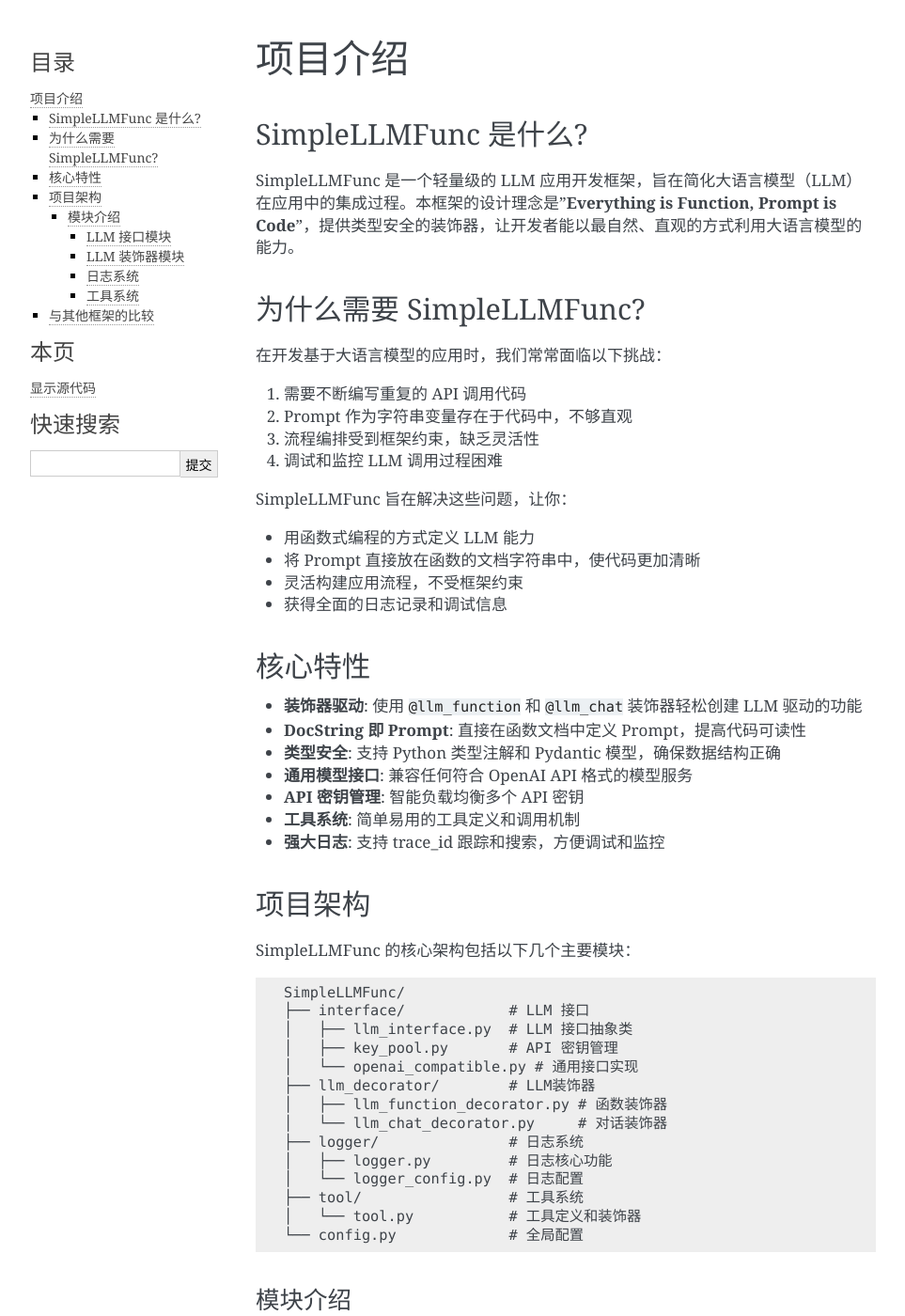
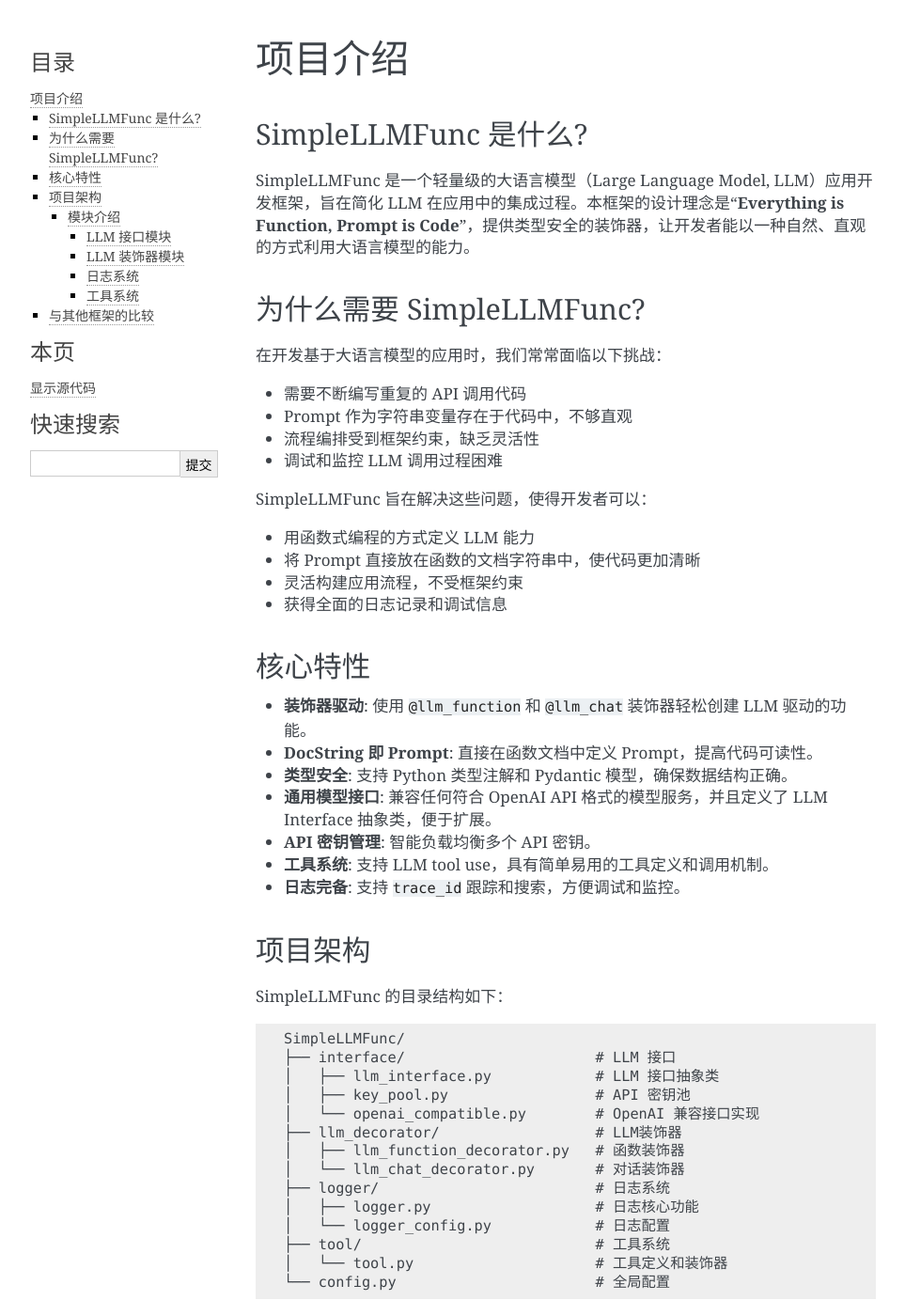
Before and after one commit to NiJingzhe/SimpleLLMFunc, a Sphinx documentation site: the page built from docs/source/introduction.md, in a window 1280 px wide and 1400 px high. Shown: the whole window at 94% size, without its empty margins (148-1111 px from the left). Built offline with Sphinx 7.4.7, drawn with Linux system fonts in a browser that asks for light colours.

Commit message:
docs: introduction

````diff
--- a/docs/source/introduction.md
+++ b/docs/source/introduction.md
@@ -2,18 +2,19 @@
 
 ## SimpleLLMFunc 是什么?
 
-SimpleLLMFunc 是一个轻量级的 LLM 应用开发框架，旨在简化大语言模型（LLM）在应用中的集成过程。本框架的设计理念是"**Everything is Function, Prompt is Code**"，提供类型安全的装饰器，让开发者能以最自然、直观的方式利用大语言模型的能力。
+SimpleLLMFunc 是一个轻量级的大语言模型（Large Language Model, LLM）应用开发框架，旨在简化 LLM 在应用中的集成过程。本框架的设计理念是“**Everything is Function, Prompt is Code**”，提供类型安全的装饰器，让开发者能以一种自然、直观的方式利用大语言模型的能力。
 
 ## 为什么需要 SimpleLLMFunc?
 
 在开发基于大语言模型的应用时，我们常常面临以下挑战：
 
-1. 需要不断编写重复的 API 调用代码
-2. Prompt 作为字符串变量存在于代码中，不够直观
-3. 流程编排受到框架约束，缺乏灵活性
-4. 调试和监控 LLM 调用过程困难
+- 需要不断编写重复的 API 调用代码
+- Prompt 作为字符串变量存在于代码中，不够直观
+- 流程编排受到框架约束，缺乏灵活性
+- 调试和监控 LLM 调用过程困难
 
-SimpleLLMFunc 旨在解决这些问题，让你：
+SimpleLLMFunc 旨在解决这些问题，使得开发者可以：
+
 - 用函数式编程的方式定义 LLM 能力
 - 将 Prompt 直接放在函数的文档字符串中，使代码更加清晰
 - 灵活构建应用流程，不受框架约束
@@ -21,33 +22,33 @@
 
 ## 核心特性
 
-- **装饰器驱动**: 使用 `@llm_function` 和 `@llm_chat` 装饰器轻松创建 LLM 驱动的功能
-- **DocString 即 Prompt**: 直接在函数文档中定义 Prompt，提高代码可读性
-- **类型安全**: 支持 Python 类型注解和 Pydantic 模型，确保数据结构正确
-- **通用模型接口**: 兼容任何符合 OpenAI API 格式的模型服务
-- **API 密钥管理**: 智能负载均衡多个 API 密钥
-- **工具系统**: 简单易用的工具定义和调用机制
-- **强大日志**: 支持 trace_id 跟踪和搜索，方便调试和监控
+- **装饰器驱动**: 使用 `@llm_function` 和 `@llm_chat` 装饰器轻松创建 LLM 驱动的功能。
+- **DocString 即 Prompt**: 直接在函数文档中定义 Prompt，提高代码可读性。
+- **类型安全**: 支持 Python 类型注解和 Pydantic 模型，确保数据结构正确。
+- **通用模型接口**: 兼容任何符合 OpenAI API 格式的模型服务，并且定义了 LLM Interface 抽象类，便于扩展。
+- **API 密钥管理**: 智能负载均衡多个 API 密钥。
+- **工具系统**: 支持 LLM tool use，具有简单易用的工具定义和调用机制。
+- **日志完备**: 支持 `trace_id` 跟踪和搜索，方便调试和监控。
 
 ## 项目架构
 
-SimpleLLMFunc 的核心架构包括以下几个主要模块：
+SimpleLLMFunc 的目录结构如下：
 
 ```
 SimpleLLMFunc/
-├── interface/            # LLM 接口
-│   ├── llm_interface.py  # LLM 接口抽象类
-│   ├── key_pool.py       # API 密钥管理
-│   └── openai_compatible.py # 通用接口实现
-├── llm_decorator/        # LLM装饰器
-│   ├── llm_function_decorator.py # 函数装饰器
-│   └── llm_chat_decorator.py     # 对话装饰器
-├── logger/               # 日志系统
-│   ├── logger.py         # 日志核心功能
-│   └── logger_config.py  # 日志配置
-├── tool/                 # 工具系统
-│   └── tool.py           # 工具定义和装饰器
-└── config.py             # 全局配置
+├── interface/                      # LLM 接口
+│   ├── llm_interface.py            # LLM 接口抽象类
+│   ├── key_pool.py                 # API 密钥池
+│   └── openai_compatible.py        # OpenAI 兼容接口实现
+├── llm_decorator/                  # LLM装饰器
+│   ├── llm_function_decorator.py   # 函数装饰器
+│   └── llm_chat_decorator.py       # 对话装饰器
+├── logger/                         # 日志系统
+│   ├── logger.py                   # 日志核心功能
+│   └── logger_config.py            # 日志配置
+├── tool/                           # 工具系统
+│   └── tool.py                     # 工具定义和装饰器
+└── config.py                       # 全局配置
 ```
 
 ### 模块介绍
````
